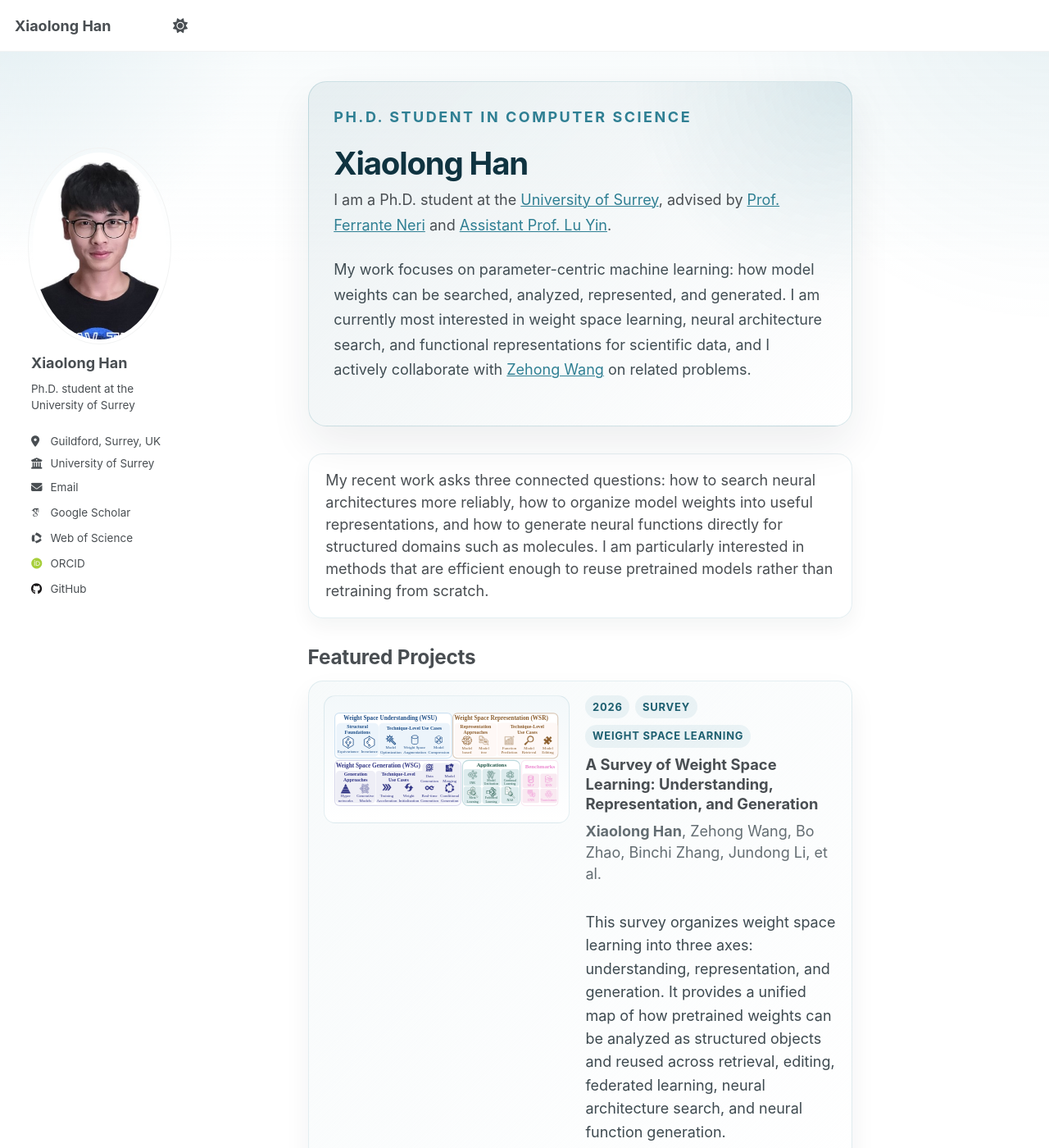
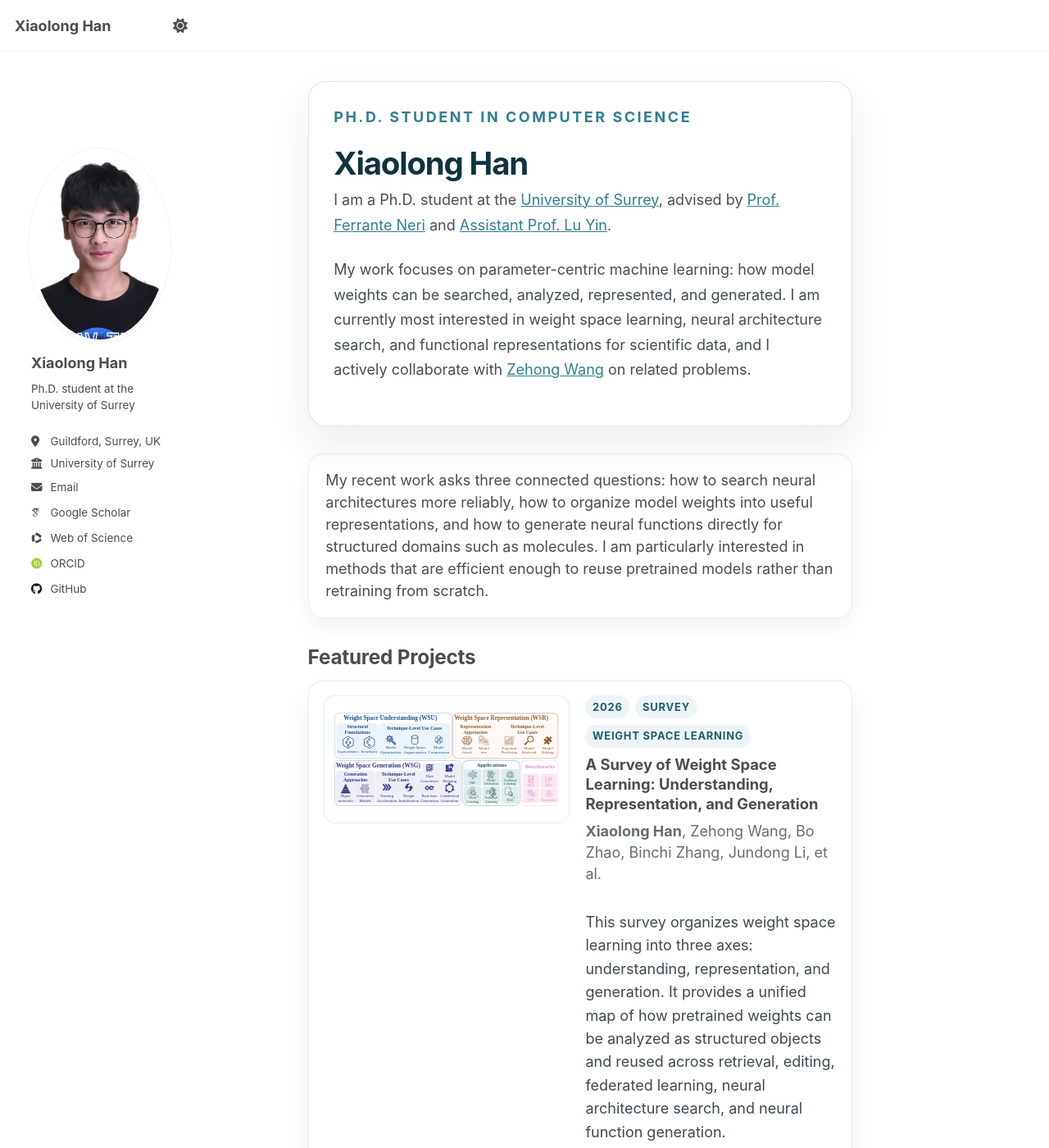
Before and after one commit to xiaolonghan2000/xiaolonghan2000.github.io, a Jekyll site: the page built from _pages/about.md, in a window 1280 px wide and 1400 px high. Shown: the whole window at 82% size. Built offline with Jekyll 4.4.1, drawn with Linux system fonts in a browser that asks for light colours; some web fonts are replaced.

Commit message:
update style

```diff
--- a/assets/css/homepage.css
+++ b/assets/css/homepage.css
@@ -34,9 +34,7 @@
   padding: 1.6rem 1.7rem;
   border: 1px solid rgba(47, 127, 147, 0.18);
   border-radius: 22px;
-  background:
-    radial-gradient(circle at top right, rgba(47, 127, 147, 0.14), transparent 34%),
-    linear-gradient(135deg, rgba(12, 83, 105, 0.08), rgba(255, 255, 255, 0.98));
+  background: #fff;
   box-shadow: 0 22px 50px rgba(20, 35, 50, 0.08);
   overflow: hidden;
 }
@@ -153,9 +151,7 @@
   padding: 0.95rem 1rem;
   border: 1px solid rgba(47, 127, 147, 0.12);
   border-radius: 18px;
-  background:
-    linear-gradient(135deg, rgba(47, 127, 147, 0.04), rgba(255, 255, 255, 0.98)),
-    rgba(255, 255, 255, 0.96);
+  background: #fff;
   box-shadow: 0 14px 32px rgba(20, 35, 50, 0.06);
   transition: transform 180ms ease, box-shadow 180ms ease;
 }
@@ -175,8 +171,7 @@
   overflow: hidden;
   border: 1px solid rgba(47, 127, 147, 0.12);
   border-radius: 14px;
-  background:
-    linear-gradient(180deg, rgba(243, 248, 250, 0.98), rgba(255, 255, 255, 0.98));
+  background: #fff;
   height: clamp(156px, 12vw, 176px);
   padding: 0.4rem;
 }
@@ -336,11 +331,7 @@
 }
 
 body {
-  background:
-    radial-gradient(circle at top right, rgba(47, 127, 147, 0.08), transparent 22rem),
-    radial-gradient(circle at top left, rgba(211, 229, 235, 0.55), transparent 18rem),
-    linear-gradient(180deg, rgba(246, 250, 251, 0.92), rgba(255, 255, 255, 0) 18rem),
-    var(--global-bg-color);
+  background: #fff;
 }
 
 html[data-theme="dark"] .hero-panel {
```
